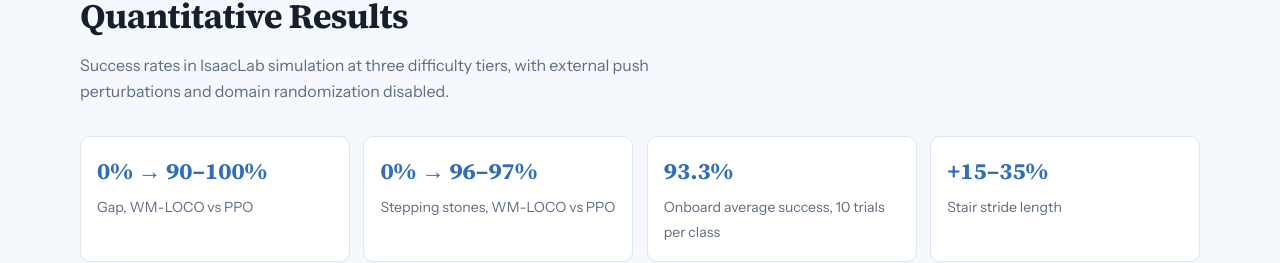
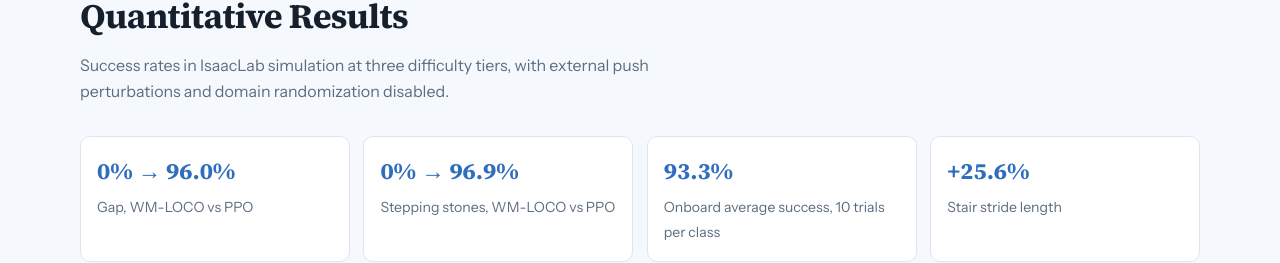
Before and after one commit to M0PUPPET/wm-loco, a plain HTML site: page index.html in a window 1280 px wide. Shown: the part 4584-4847 px from the top of the page. Drawn offline with Linux system fonts and the light colour scheme.

Commit message:
Stat strip: tier averages instead of min-max ranges
The three range-style cards now show the mean over the three difficulty
tiers, which reads as one number instead of a spread: gap 0% -> 96.0%
(98.0/100.0/90.0), stepping stones 0% -> 96.9% (97.1/97.3/96.4), stair
stride length +25.6% (+15.6/+26.2/+35.0% per tier). Dimension ranges in
the chart kickers are real physical bands and stay as ranges.

```diff
--- a/index.html
+++ b/index.html
@@ -278,11 +278,11 @@
 
         <div class="stat-strip reveal">
           <div class="stat">
-            <strong>0% → 90–100%</strong>
+            <strong>0% → 96.0%</strong>
             <span>Gap, WM-LOCO vs PPO</span>
           </div>
           <div class="stat">
-            <strong>0% → 96–97%</strong>
+            <strong>0% → 96.9%</strong>
             <span>Stepping stones, WM-LOCO vs PPO</span>
           </div>
           <div class="stat">
@@ -290,7 +290,7 @@
             <span>Onboard average success, 10 trials per class</span>
           </div>
           <div class="stat">
-            <strong>+15–35%</strong>
+            <strong>+25.6%</strong>
             <span>Stair stride length</span>
           </div>
         </div>
```
